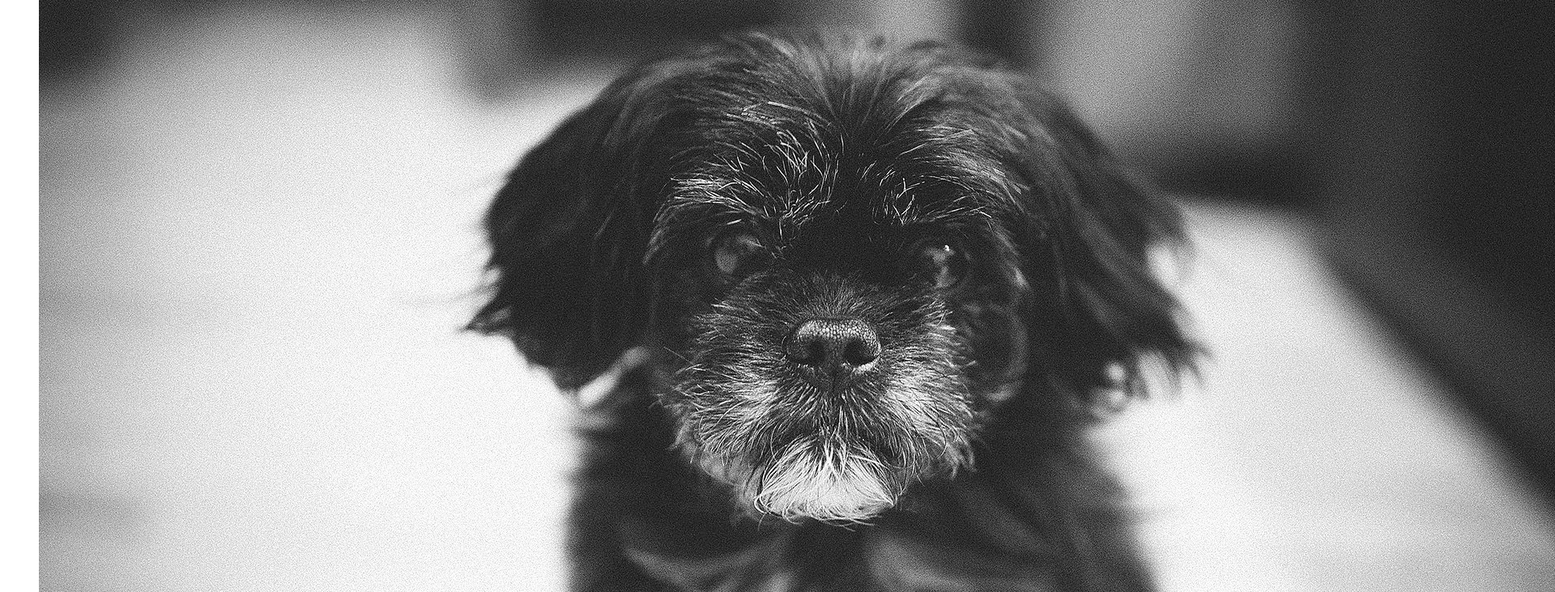
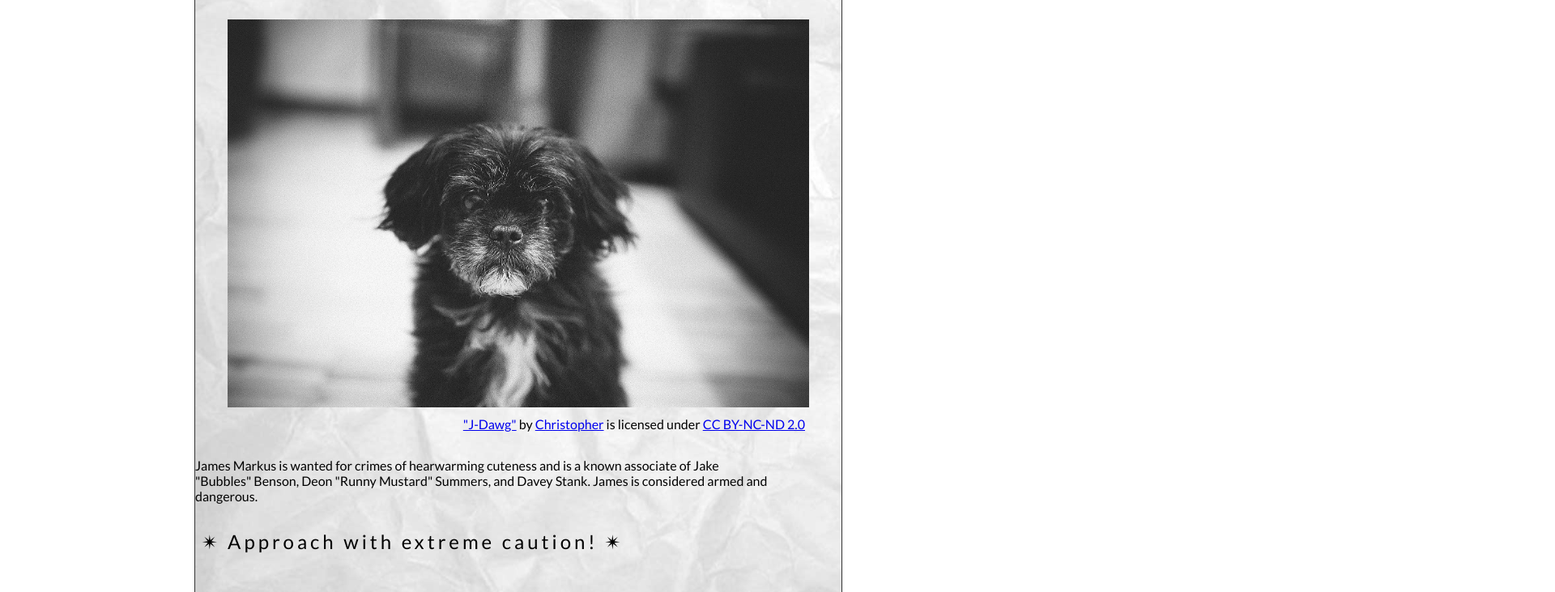
Before and after one commit to KingCarlson0428/KingCarlson0428.github.io, a plain HTML site: page wanted-poster/index.html in a window 1280 px wide. Shown: the part 584-1315 px from the top of the page at 81% size, 1920 px wide, since content can reach past the window. Drawn offline with Linux system fonts and the light colour scheme; files whose address does not match are found by name.

Commit message:
Update index.html

```diff
--- a/wanted-poster/index.html
+++ b/wanted-poster/index.html
@@ -3,10 +3,10 @@
     <head>
         <meta charset="utf-8">
         <meta name="viewport" content="width=device-width, initial-scale=1.0">
-        <meta name="author" content="John Durham">
+        <meta name="author" content="Brandon Carlson">
 
 <!-- Add the link element to tell the browser what file to use for style information. -->
-
+        <link rel="stylesheet" href="css/style.css" type="text/css">
         <title>Wanted | Jame Markus</title>
     </head>
     <body>
```
